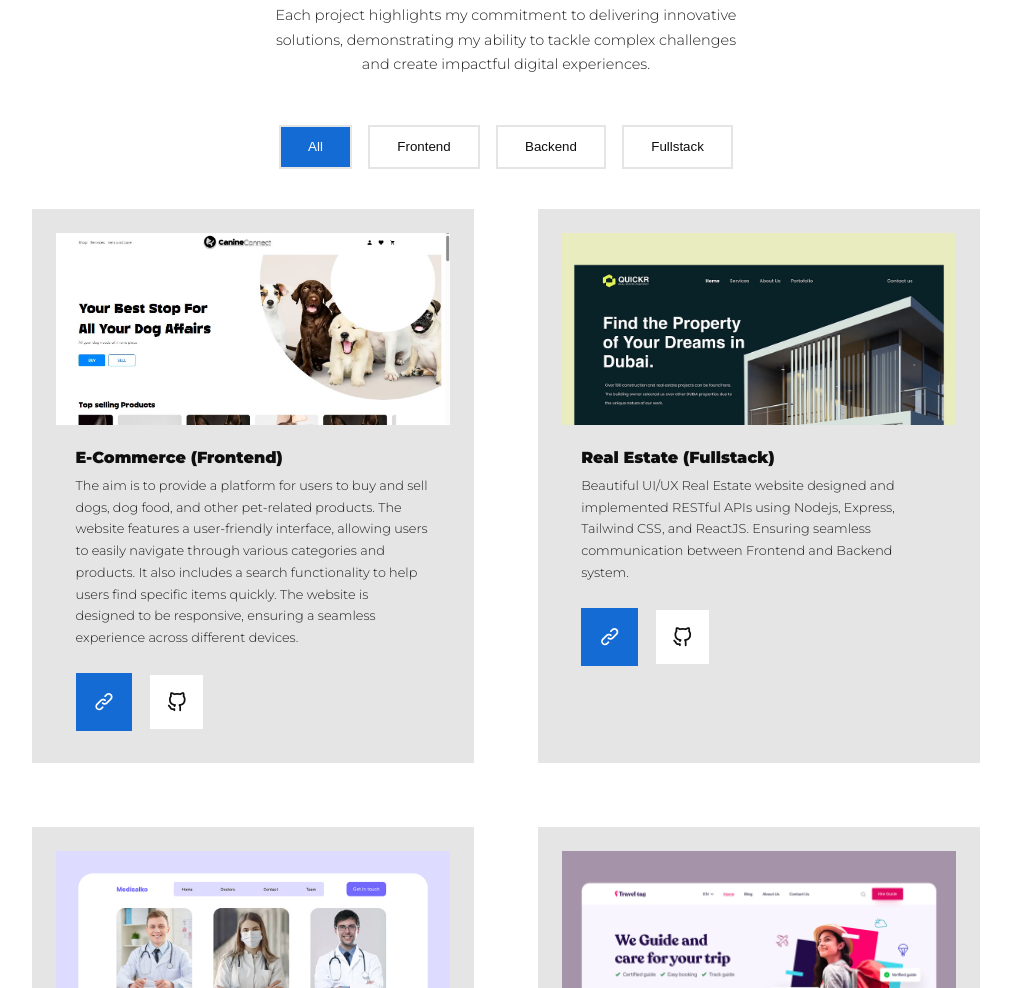
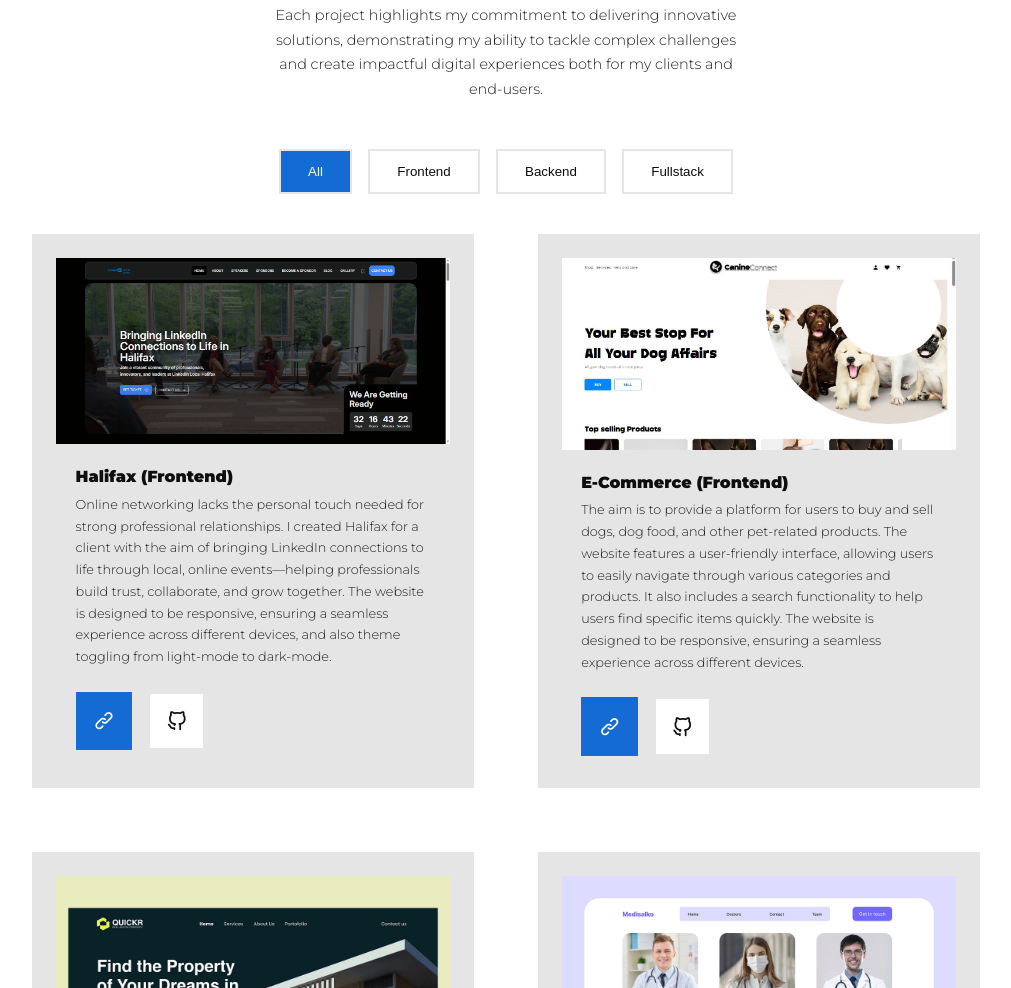
Before and after one commit to NateSewel/portfolio, a plain HTML site: page index.html in a window 1280 px wide. Shown: the part 1849-2837 px from the top of the page, without its empty margins (134-1145 px from the left). Drawn offline with nearby package versions, Linux system fonts and the light colour scheme.

Commit message:
Added Halifax product

```diff
--- a/index.html
+++ b/index.html
@@ -1,6 +1,11 @@
 <!DOCTYPE html>
 <html lang="en">
   <head>
+    <!-- Favicon -->
+    <link rel="apple-touch-icon" sizes="180x180" href="/apple-touch-icon.png" />
+    <link rel="icon" type="image/png" sizes="32x32" href="/favicon-32x32.png" />
+    <link rel="icon" type="image/png" sizes="16x16" href="/favicon-16x16.png" />
+    <link rel="manifest" href="/site.webmanifest" />
     <meta charset="UTF-8" />
     <meta name="viewport" content="width=device-width, initial-scale=1.0" />
     <!-- ICONSCOUT -->
@@ -128,7 +133,7 @@
       <p>
         Each project highlights my commitment to delivering innovative
         solutions, demonstrating my ability to tackle complex challenges and
-        create impactful digital experiences.
+        create impactful digital experiences both for my clients and end-users.
       </p>
       <menu class="projects__categories">
         <button type="button" class="btn" data-filter="*">All</button>
@@ -147,6 +152,40 @@
         data-aos="fade-in"
         data-aos-delay="200"
       >
+        <!-- Project 1 -->
+        <article class="project mix frontend" data-order="1">
+          <div class="project__image">
+            <img src="./assets/HalifaxPix.png" alt="Project One" />
+          </div>
+          <h5>Halifax (Frontend)</h5>
+          <p>
+            Online networking lacks the personal touch needed for strong
+            professional relationships. I created Halifax for a client with the
+            aim of bringing LinkedIn connections to life through local, online
+            events—helping professionals build trust, collaborate, and grow
+            together. The website is designed to be responsive, ensuring a
+            seamless experience across different devices, and also theme
+            toggling from light-mode to dark-mode.
+          </p>
+          <div class="project__cta">
+            <a
+              title="project1"
+              href="https://halifaxlocal.netlify.app/"
+              class="btn primary"
+              rel="noopener"
+              target="_blank"
+              ><i class="uil uil-link"></i
+            ></a>
+            <a
+              title="project1"
+              href="https://github.com/NateSewel/halifax"
+              class="btn"
+              rel="noopener"
+              target="_blank"
+              ><i class="uil uil-github-alt"></i
+            ></a>
+          </div>
+        </article>
         <!-- Project 1 -->
         <article class="project mix fullstack" data-order="1">
           <div class="project__image">
```
Also changed, not shown: android-chrome-192x192.png (added), android-chrome-512x512.png (added), apple-touch-icon.png (added), assets/HalifaxPix.png (added), favicon-16x16.png (added), favicon-32x32.png (added), favicon.ico (added), site.webmanifest (added).
